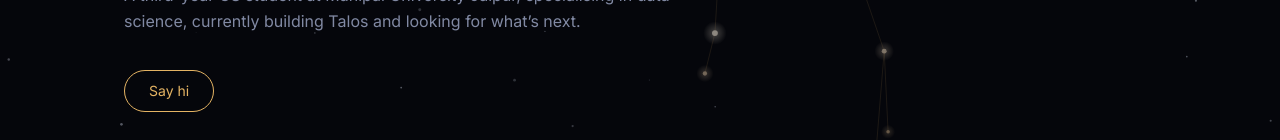
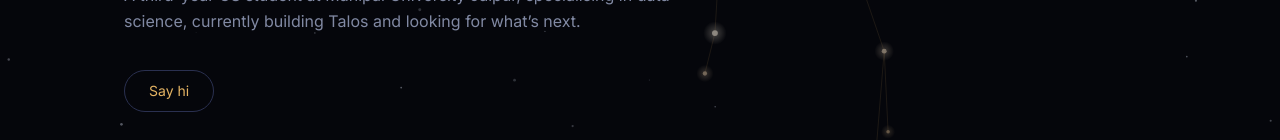
Before and after one commit to Perseus4674/Ishan, a Next.js app: page / in a window 1280 px wide. Shown: the part 398-538 px from the top of the page. Built offline with nearby package versions, Linux system fonts and the light colour scheme; no server answers.

Commit message:
Drop scale-on-hover from CTAs
Both mailto buttons now shift border colour only, matching the project
cards. Removes the last transform-based hover on the site.

```diff
--- a/src/components/hero/Hero.tsx
+++ b/src/components/hero/Hero.tsx
@@ -39,7 +39,7 @@ export function Hero() {
           <div className="mt-9">
             <a
               href={`mailto:${profile.links.email}`}
-              className="inline-flex items-center rounded-full border border-amber px-6 py-2.5 text-sm text-amber transition-colors hover:bg-amber hover:text-void"
+              className="inline-flex items-center rounded-full border border-line-2 px-6 py-2.5 text-sm text-amber transition-colors hover:border-amber"
             >
               Say hi
             </a>
--- a/src/components/sections/Contact.tsx
+++ b/src/components/sections/Contact.tsx
@@ -17,7 +17,7 @@ export function Contact() {
         </p>
         <a
           href={`mailto:${profile.links.email}`}
-          className="mt-8 inline-flex items-center rounded-full bg-amber px-8 py-4 text-base font-medium text-void transition-transform hover:scale-[1.03] motion-reduce:hover:scale-100"
+          className="mt-8 inline-flex items-center rounded-full border border-line-2 px-8 py-4 text-base text-amber transition-colors hover:border-amber"
         >
           Say hi
         </a>
```
